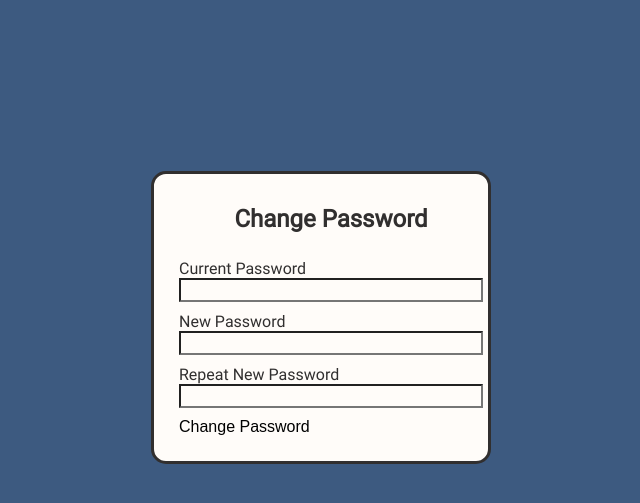
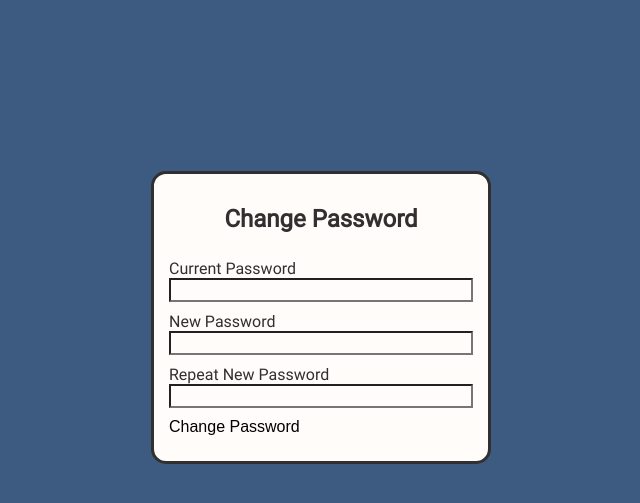
Before and after one commit to leomcclean/webauthv2, a Flask app: page /changep in a window 1280 px wide. Shown: the part 65-568 px from the top of the page, without its empty margins (319-959 px from the left). Run offline with Flask 2, Linux system fonts and the light colour scheme; a user stored in the database is signed in; data comes from the database, SQL or seed files in the repository; some libraries are stand-ins or nearby versions.

Commit message:
fixed margin for <p>

```diff
--- a/app/static/css/base.css
+++ b/app/static/css/base.css
@@ -26,6 +26,8 @@ a
 p
 {
 	margin: 10px;
+	margin-left: 0px;
+	margin-right: 0px;
 }
 div.navbar_container
 {
```
